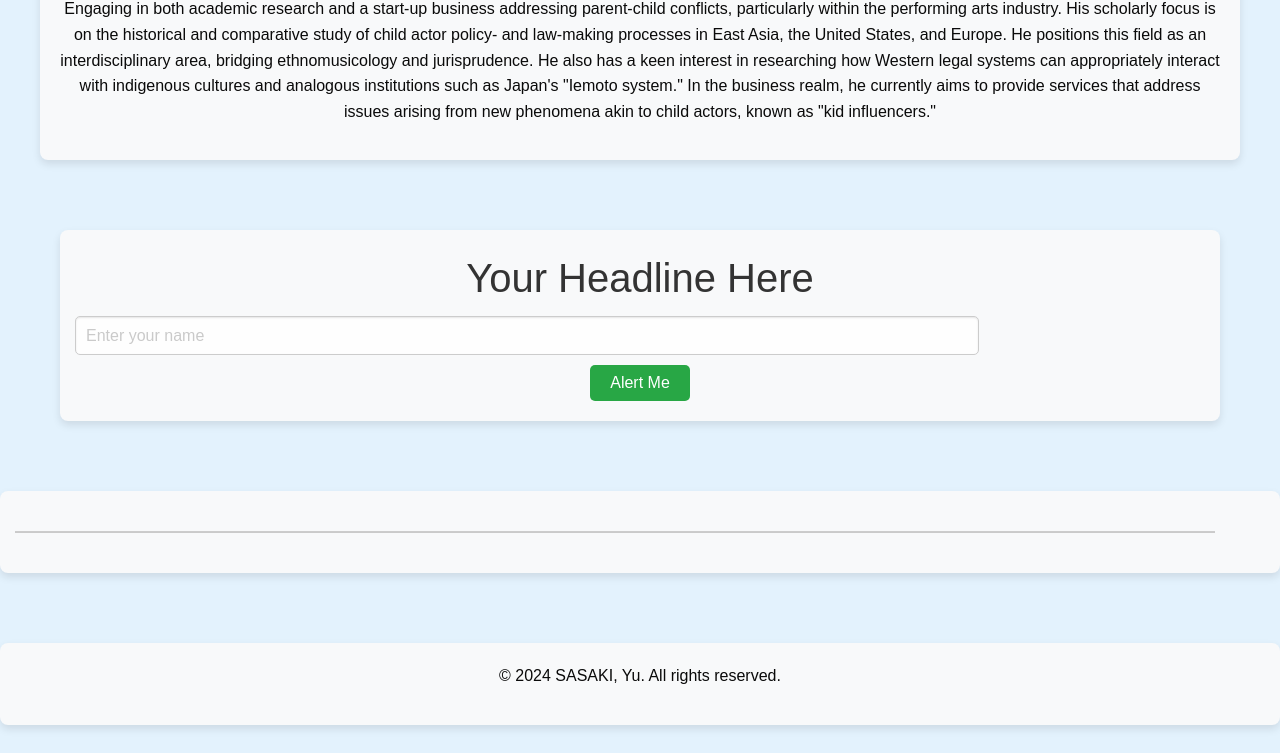
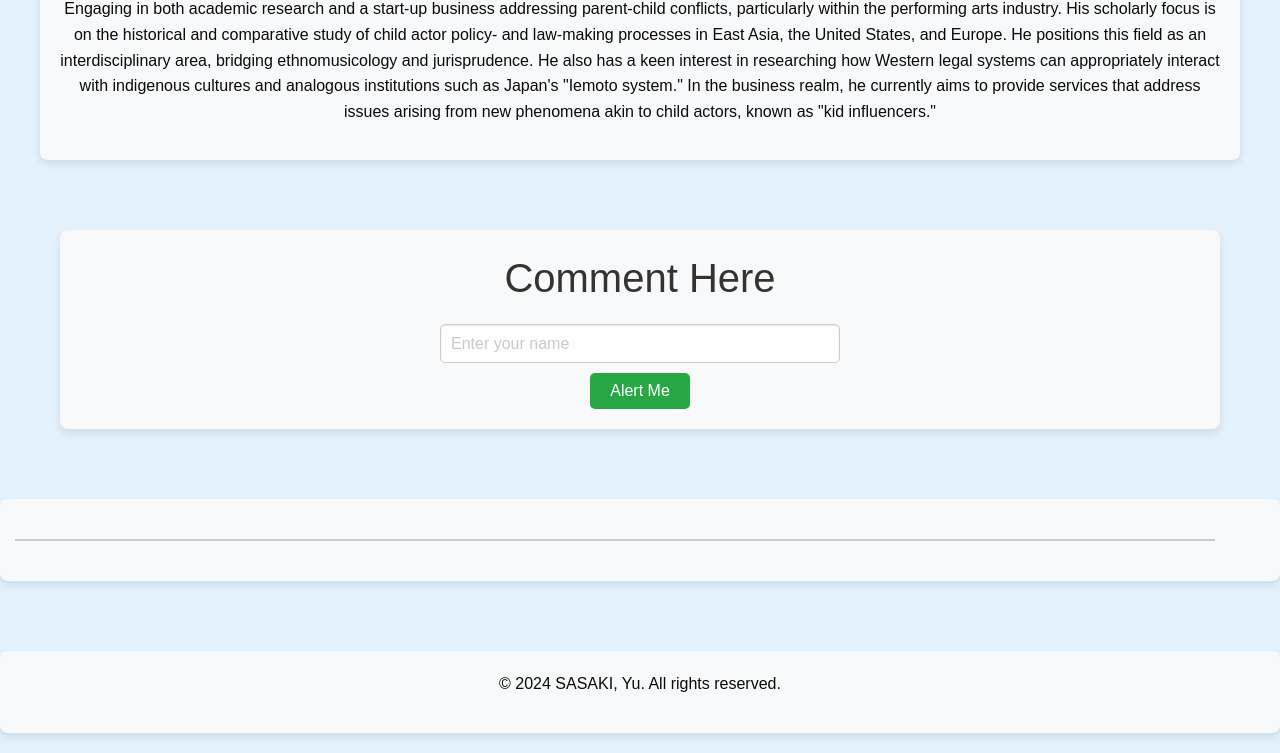
Before and after one commit to ysasaki1/pro4, a plain HTML site: page index.html in a window 1280 px wide. Shown: the part 729-1482 px from the top of the page. Drawn offline with Linux system fonts and the light colour scheme; files whose address does not match are found by name.

Commit message:
Update index.html

```diff
--- a/index.html
+++ b/index.html
@@ -65,12 +65,13 @@
 
 
 <div class="grid-x grid-padding-x" style="text-align: center; padding: 20px;">
-  <div class="cell small-12">
-    <h2 id="headline" style="font-family: Arial, sans-serif; color: #333;">Your Headline Here</h2>
-    <input type="text" id="nameInput" placeholder="Enter your name" style="padding: 10px; width: 80%; margin: 10px 0; border: 1px solid #ccc; border-radius: 5px;">
+  <div class="cell small-12" style="display: flex; flex-direction: column; align-items: center;">
+    <h2 id="headline" style="font-family: Arial, sans-serif; color: #333;">Comment Here</h2>
+    <input type="text" id="nameInput" placeholder="Enter your name" style="padding: 10px; width: 80%; max-width: 400px; margin: 10px 0; border: 1px solid #ccc; border-radius: 5px;">
     <button id="alertButton" style="padding: 10px 20px; background-color: #28a745; color: white; border: none; border-radius: 5px; cursor: pointer; font-size: 16px;">Alert Me</button>
   </div>
 </div>
+
 
 
   </main>
```
